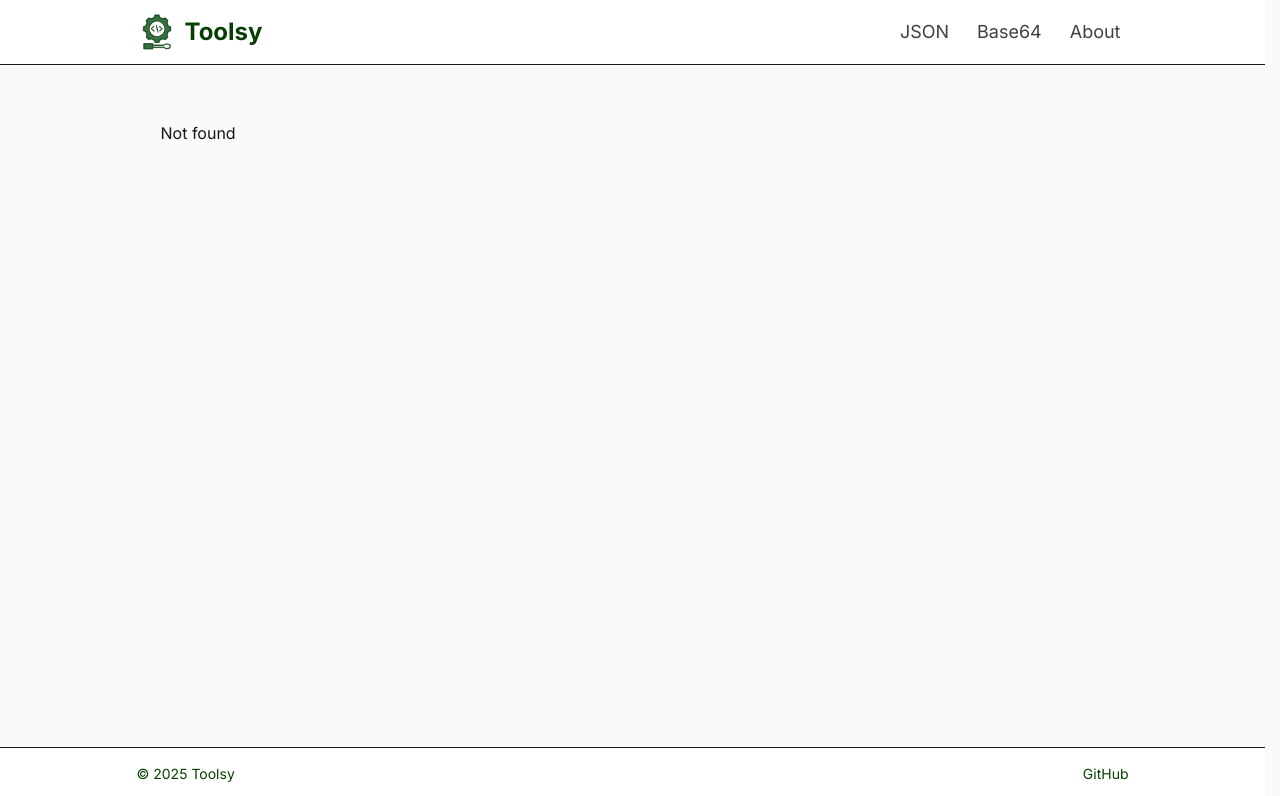
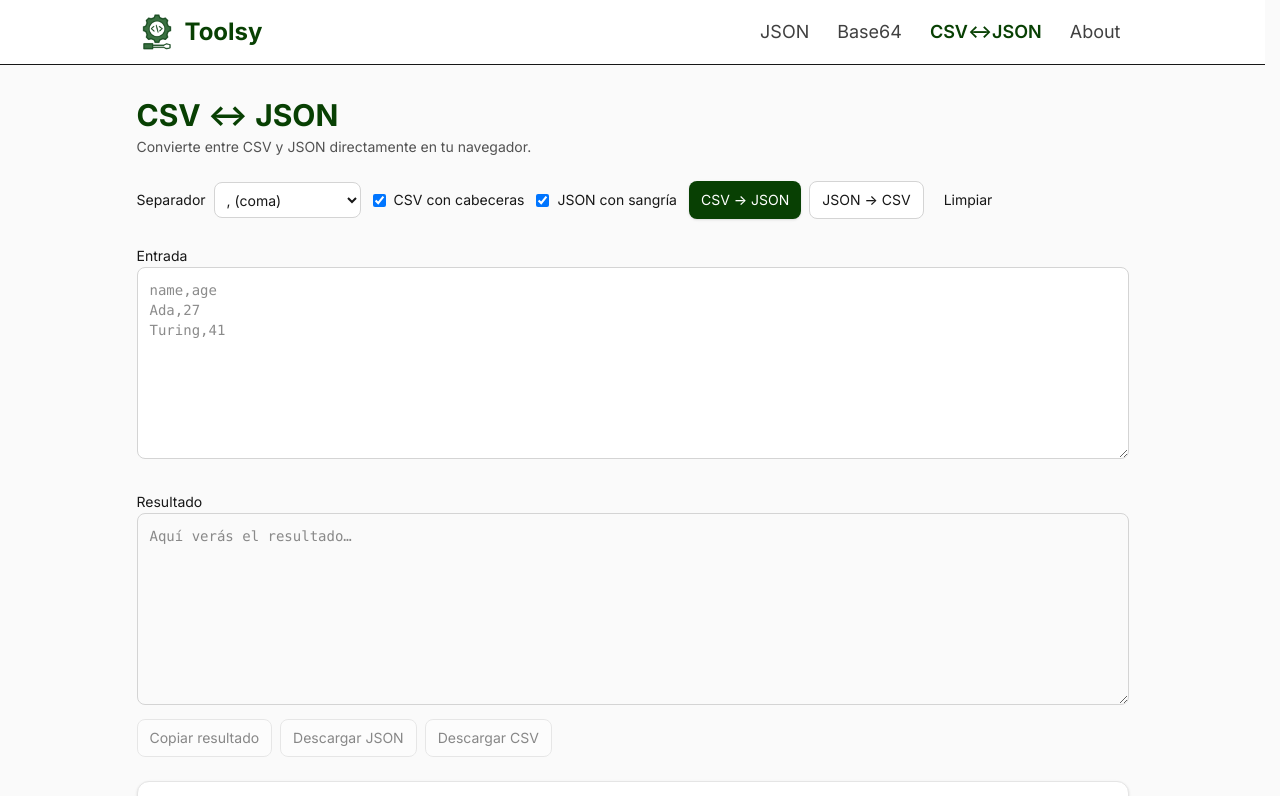
Before and after one commit to jimdrix93/tiny-tools-hub, a React (Vite) app in the folder frontend/: page /csv-json in a window 1280 px wide. Before the commit this address had no page. Shown: the top 796 px of the page. Built offline with nearby package versions, Linux system fonts and the light colour scheme.

Commit message:
CsvJson funcionality and plausible config

```diff
--- a/frontend/index.html
+++ b/frontend/index.html
@@ -13,6 +13,12 @@
       href="https://fonts.googleapis.com/css2?family=Inter:wght@400;600;700&display=swap"
       rel="stylesheet"
     />
+    <!-- Privacy-friendly analytics by Plausible -->
+    <script async src="https://plausible.io/js/pa-bEBDjqj30BKLUH2e2TRZ5.js"></script>
+    <script>
+      window.plausible=window.plausible||function(){(plausible.q=plausible.q||[]).push(arguments)},plausible.init=plausible.init||function(i){plausible.o=i||{}};
+      plausible.init()
+    </script>
   </head>
   <body class="h-full antialiased text-neutral-900">
     <div id="root" class="min-h-screen"></div>
--- a/frontend/package.json
+++ b/frontend/package.json
@@ -10,6 +10,7 @@
     "preview": "vite preview"
   },
   "dependencies": {
+    "papaparse": "^5.5.3",
     "react": "^19.1.1",
     "react-dom": "^19.1.1"
   },
--- a/frontend/src/App.jsx
+++ b/frontend/src/App.jsx
@@ -5,6 +5,7 @@ import Home from "./pages/Home";
 import JsonFormatter from "./pages/JsonFormatter";
 import Base64Tool from "./pages/Base64Tool";
 import About from "./pages/About";
+import CsvJson from "./pages/CsvJson";
 
 export default function App() {
   return (
@@ -14,6 +15,7 @@ export default function App() {
           <Route index element={<Home />} />
           <Route path="json-formatter" element={<JsonFormatter />} />
           <Route path="base64" element={<Base64Tool />} />
+          <Route path="csv-json" element={<CsvJson />} />
           <Route path="about" element={<About />} />
           <Route path="*" element={<div className="p-6">Not found</div>} />
         </Route>
--- a/frontend/src/components/Layout.jsx
+++ b/frontend/src/components/Layout.jsx
@@ -26,6 +26,7 @@ export default function Layout() {
           <nav className="flex items-center gap-3">
             <NavItem to="/json-formatter">JSON</NavItem>
             <NavItem to="/base64">Base64</NavItem>
+            <NavItem to="/csv-json">CSV↔JSON</NavItem>
             <NavItem to="/about">About</NavItem>
           </nav>
         </div>
--- /dev/null
+++ b/frontend/src/pages/CsvJson.jsx
@@ -0,0 +1,174 @@
+import { useState } from "react";
+import Papa from "papaparse";
+
+export default function CsvJson() {
+  const [input, setInput] = useState("");
+  const [output, setOutput] = useState("");
+  const [error, setError] = useState("");
+  const [delimiter, setDelimiter] = useState(",");
+  const [header, setHeader] = useState(true);
+  const [pretty, setPretty] = useState(true);
+
+  const clearAll = () => { setInput(""); setOutput(""); setError(""); };
+
+  const copyOutput = async () => {
+    if (!output) return;
+    await navigator.clipboard.writeText(output);
+  };
+
+  const downloadOutput = (filename, mime) => {
+    if (!output) return;
+    const blob = new Blob([output + "\n"], { type: `${mime};charset=utf-8` });
+    const url = URL.createObjectURL(blob);
+    const a = document.createElement("a");
+    a.href = url;
+    a.download = filename;
+    a.click();
+    URL.revokeObjectURL(url);
+  };
+
+  const csvToJson = () => {
+    setError("");
+    try {
+      const res = Papa.parse(input, {
+        header,
+        dynamicTyping: true,
+        skipEmptyLines: true,
+        delimiter: delimiter || ",",
+      });
+      if (res.errors?.length) {
+        setError(res.errors[0].message || "CSV inválido");
+        setOutput("");
+        return;
+      }
+      const json = header ? res.data : res.data.map((row) => row);
+      setOutput(pretty ? JSON.stringify(json, null, 2) : JSON.stringify(json));
+    } catch (e) {
+      setError("CSV inválido");
+      setOutput("");
+    }
+  };
+
+  const jsonToCsv = () => {
+    setError("");
+    try {
+      const data = JSON.parse(input);
+      const csv = Papa.unparse(data, {
+        delimiter: delimiter || ",",
+        quotes: false,
+      });
+      setOutput(csv);
+    } catch {
+      setError("JSON inválido");
+      setOutput("");
+    }
+  };
+
+  return (
+    <>
+      <title>CSV ↔ JSON — Toolsy</title>
+      <meta name="description" content="Convierte CSV a JSON y JSON a CSV. Controla el separador, cabeceras y formato." />
+      <link rel="canonical" href="https://toolsykit.vercel.app/csv-json" />
+
+      <div className="space-y-6">
+        <div className="space-y-1">
+          <h1 className="text-3xl font-bold text-brand">CSV ↔ JSON</h1>
+          <p className="muted">Convierte entre CSV y JSON directamente en tu navegador.</p>
+        </div>
+
+        {/* Controles */}
+        <div className="flex flex-wrap items-center gap-3">
+          <div className="flex items-center gap-2">
+            <label htmlFor="delimiter" className="label">Separador</label>
+            <select
+              id="delimiter"
+              className="input h-9 w-auto px-2 py-1"
+              value={delimiter}
+              onChange={(e) => setDelimiter(e.target.value)}
+            >
+              <option value=",">, (coma)</option>
+              <option value=";">; (punto y coma)</option>
+              <option value="\t">Tab</option>
+              <option value="|">| (barra)</option>
+            </select>
+          </div>
+
+          <label className="flex items-center gap-2 text-sm">
+            <input
+              type="checkbox"
+              checked={header}
+              onChange={(e) => setHeader(e.target.checked)}
+            />
+            CSV con cabeceras
+          </label>
+
+          <label className="flex items-center gap-2 text-sm">
+            <input
+              type="checkbox"
+              checked={pretty}
+              onChange={(e) => setPretty(e.target.checked)}
+            />
+            JSON con sangría
+          </label>
+
+          <div className="flex flex-wrap gap-2">
+            <button onClick={csvToJson} className="btn-primary">CSV → JSON</button>
+            <button onClick={jsonToCsv} className="btn-outline">JSON → CSV</button>
+            <button onClick={clearAll} className="btn-ghost">Limpiar</button>
+          </div>
+        </div>
+
+        {/* Entrada */}
+        <div className="space-y-2">
+          <label htmlFor="input" className="label">Entrada</label>
+          <textarea
+            id="input"
+            value={input}
+            onChange={(e) => setInput(e.target.value)}
+            placeholder={'name,age\nAda,27\nTuring,41'}
+            className="textarea"
+          />
+          {error && (
+            <div className="rounded border border-red-300 bg-red-50 p-2 text-sm text-red-700">
+              Error: {error}
+            </div>
+          )}
+        </div>
+
+        {/* Resultado */}
+        <div className="space-y-2">
+          <label htmlFor="output" className="label">Resultado</label>
+          <textarea
+            id="output"
+            value={output}
+            readOnly
+            placeholder="Aquí verás el resultado…"
+            className="textarea bg-neutral-50"
+          />
+          <div className="flex flex-wrap gap-2">
+            <button onClick={copyOutput} className={`btn-outline ${!output ? "btn-disabled" : ""}`} disabled={!output}>
+              Copiar resultado
+            </button>
+            <button onClick={() => downloadOutput(pretty ? "result.json" : "result.min.json", "application/json")}
+              className={`btn-outline ${!output ? "btn-disabled" : ""}`} disabled={!output}>
+              Descargar JSON
+            </button>
+            <button onClick={() => downloadOutput("result.csv", "text/csv")}
+              className={`btn-outline ${!output ? "btn-disabled" : ""}`} disabled={!output}>
+              Descargar CSV
+            </button>
+          </div>
+        </div>
+
+        <aside className="card p-3 text-sm text-neutral-700">
+          <p className="mb-1 font-medium">Consejos:</p>
+          <ul className="list-disc pl-5 space-y-1">
+            <li>Si tu CSV no tiene cabeceras, desmarca “CSV con cabeceras”.</li>
+            <li>Usa el separador correcto (coma, punto y coma, tab, barra).</li>
+            <li>Todo se procesa localmente, sin servidores.</li>
+          </ul>
+        </aside>
+      </div>
+    </>
+  );
+}
--- a/frontend/src/pages/Home.jsx
+++ b/frontend/src/pages/Home.jsx
@@ -4,6 +4,7 @@ export default function Home() {
   const tools = [
     { path: "/json-formatter", title: "JSON Formatter", desc: "Formatea y valida JSON al instante." },
     { path: "/base64", title: "Base64 Encode/Decode", desc: "Codifica y decodifica texto en Base64." },
+    { path: "/csv-json", title: "CSV ↔ JSON", desc: "Convierte CSV a JSON y JSON a CSV con un clic." },
   ];
 
   return (
```
Also changed, not shown: 1 other file (tests, documents, lock files or other folders).
